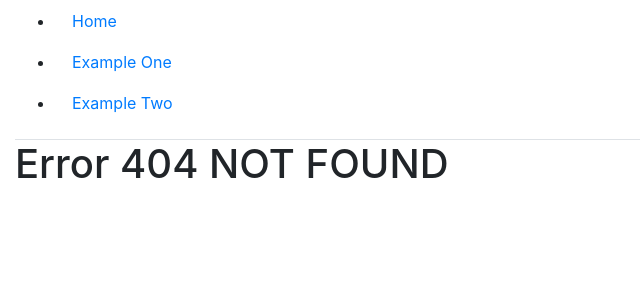
After one commit to SchopmanBente/race_conditions_flask, a Flask app: template app/templates/404.html in a window 1280 px wide. The commit adds this page. Shown: the top 300 px of the page, without its empty margins (0-640 px from the left). Run offline with Flask 2, Linux system fonts and the light colour scheme; the template is opened without the code that fills it, so the values that code supplies are empty; some libraries are stand-ins or nearby versions.

Commit message:
Non working routes but working 404 error

```diff
--- a/app/routes.py
+++ b/app/routes.py
@@ -22,21 +22,39 @@ def example_one():
     try:
         filename = "example_one.log"
         path = '/home/bente/Documents/inholland/1920-4.2-security/workshops-securify/flask_race_conditions/app/static/logs/example_one.log'
-        uploads_class = DirFolderName(filename)
-        uploads = uploads_class.get_uploads_path
-        return send_file(path, attachment_filename=filename)
+        return send_from_directory(path, filename, as_attachment=False)
     except FileNotFoundError as fnf_error:
         print(fnf_error)
 
-@app.route('/race_conditions_example_two')
+@app.route('/example_two')
 def example_two():
     log = RaceConditionExampleTwo()
     csv = log.run_example();
     try:
         filename = "example_two.log"
         path = '/home/bente/Documents/inholland/1920-4.2-security/workshops-securify/flask_race_conditions/app/static/logs/example_two.log'
-        uploads_class = DirFolderName(filename)
-        uploads = uploads_class.get_uploads_path
-        return send_file(path,attachment_filename=filename)
+        #return send_file(path,attachment_filename=filename)
+        return send_from_directory(path,filename,as_attachment=False)
+       # return send_file(path, attachment_filename=filename)
     except FileNotFoundError as fnf_error:
         print(fnf_error)
+
+
+@app.route('/hi')
+def hello_world():
+    log = RaceConditionExampleTwo()
+    csv = log.run_example();
+    try:
+        filename = "raw_data.txt"
+        path = 'app/static/logs/raw_data.txt'
+        #return send_file(path,attachment_filename=filename)
+        return send_from_directory(path, filename, as_attachment=True)
+    # return send_file(path, attachment_filename=filename)
+    except FileNotFoundError as fnf_error:
+        print(fnf_error)
+
+
+@app.errorhandler(404)
+def page_not_found(e):
+    # note that we set the 404 status explicitly
+    return render_template('404.html'), 404
--- /dev/null
+++ b/app/templates/404.html
@@ -0,0 +1,4 @@
+{% extends 'base.html' %}
+{% block content %}
+<h1> Error 404 NOT FOUND</h1>
+{% endblock %}
--- a/app/templates/base.html
+++ b/app/templates/base.html
@@ -23,4 +23,8 @@
       </li>
   </ul>
   </nav>
+  <main>
+    {% block content %}
+    {% endblock %}
+  </main>
 </div>
```
Also changed, not shown: app.py (+15 -5 lines).
